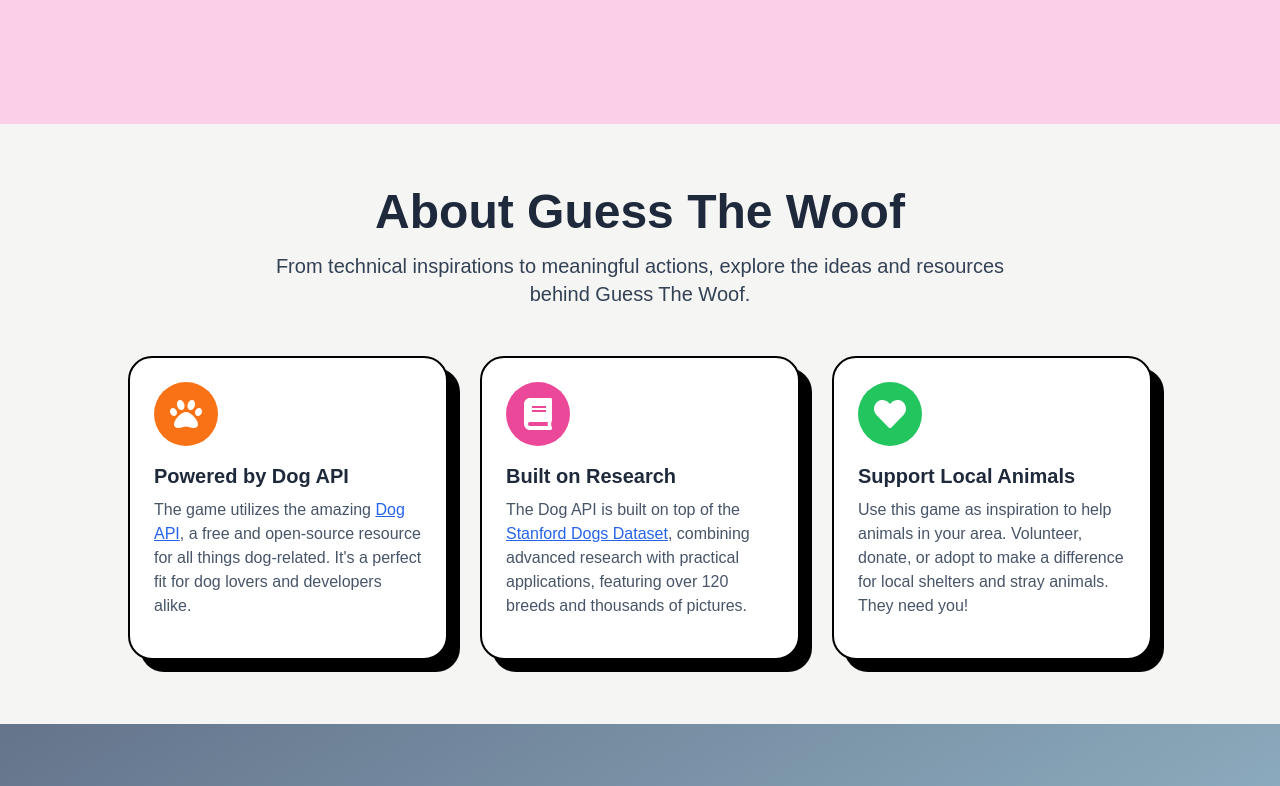
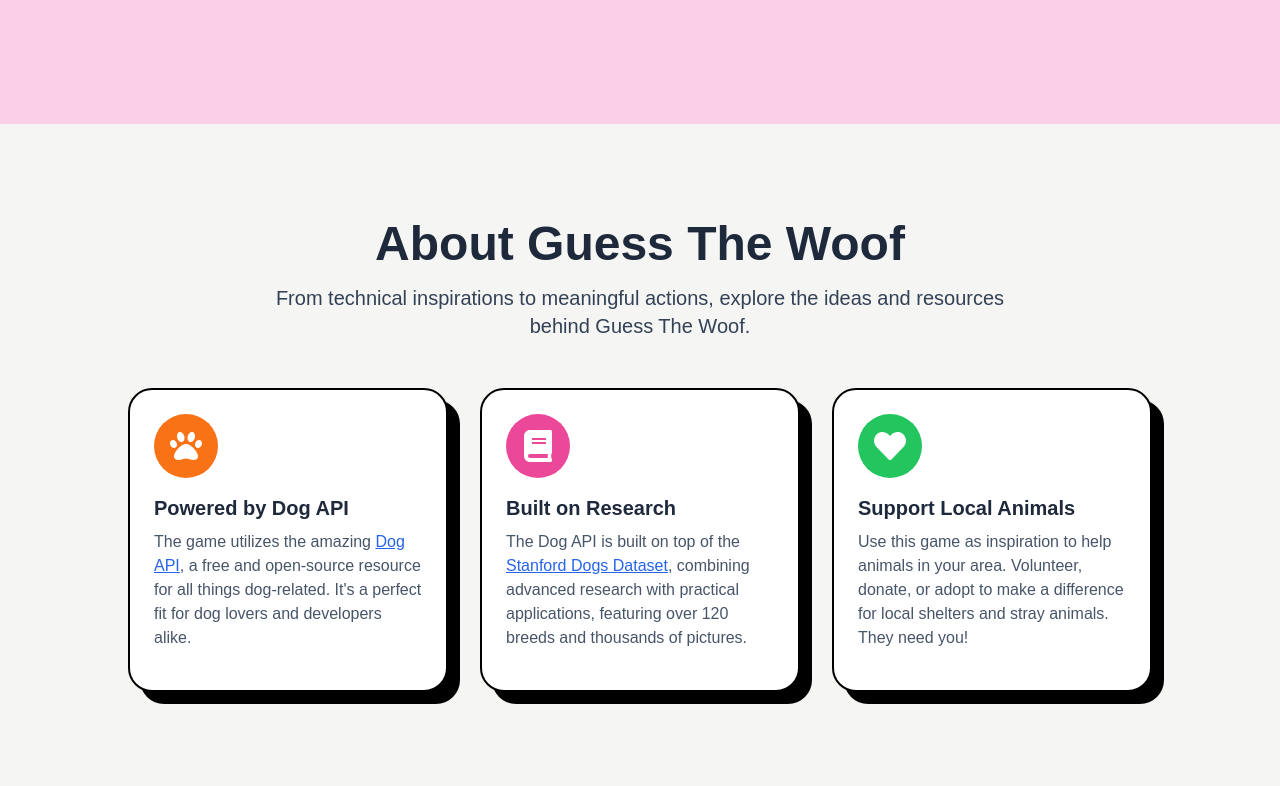
Before and after one commit to heliosalesjr/dogdog, a Next.js app: page / in a window 1280 px wide. Shown: the part 1540-2326 px from the top of the page. Built offline with nearby package versions, Linux system fonts and the light colour scheme; no server answers.

Commit message:
tailwind fixes

```diff
--- a/app/components/AboutTheProject.jsx
+++ b/app/components/AboutTheProject.jsx
@@ -23,7 +23,7 @@
   return (
     <section
       id="about"
-      className="flex flex-col items-center text-center bg-stone-100 py-16 px-8 font-space"
+      className="flex flex-col items-center text-center bg-stone-100 py-24 px-8 font-space"
     >
       {/* Título e Subtítulo */}
       <motion.h2
```
